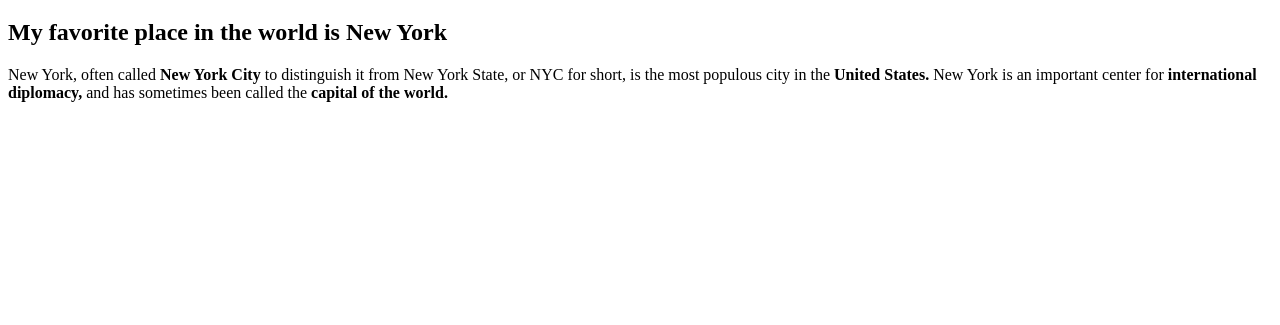
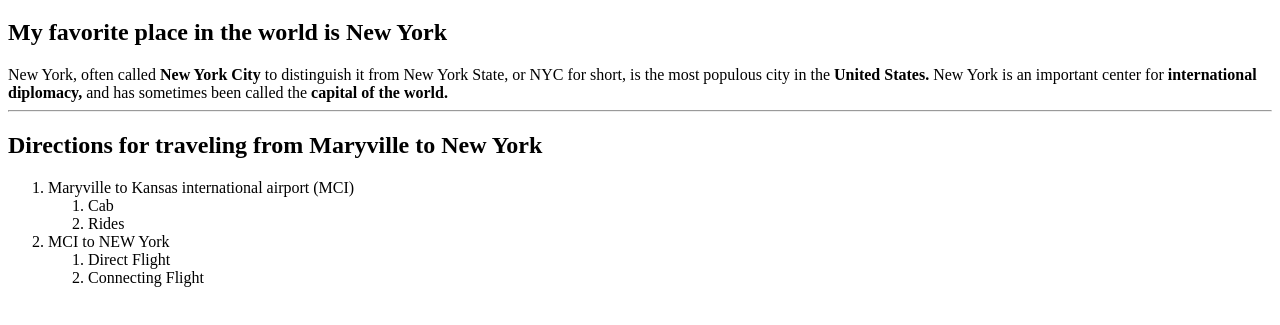
Before and after one commit to 44-563-WebApps-F21/webapps-f21-assignment-3-Likhitha-Gopi, a plain HTML site: page index.html in a window 1280 px wide. Shown: the part 61-386 px from the top of the page. Drawn offline with Linux system fonts and the light colour scheme.

Commit message:
Added Travel Directions

```diff
--- a/index.html
+++ b/index.html
@@ -10,5 +10,23 @@
         </h2>
         New York, often called <b>New York City</b> to distinguish it from New York State, or NYC for short, is the most populous city in the <b>United States.</b>
         New York is an important center for <b>international diplomacy,</b> and has sometimes been called the <b>capital of the world.</b>
+        <hr>
+        <h2>
+            Directions for traveling from Maryville to New York
+        </h2>
+        <ol>
+            <li>Maryville to Kansas international airport (MCI)</li>
+            <ol>
+                <li>Cab</li>
+                <li>Rides</li>
+            </ol>
+            <li>MCI to NEW York
+              <ol>
+                <li>Direct Flight</li>
+                <li>Connecting Flight</li>
+              </ol>
+            </li>
+        </ol>
+
     </body>
 </html>
```
